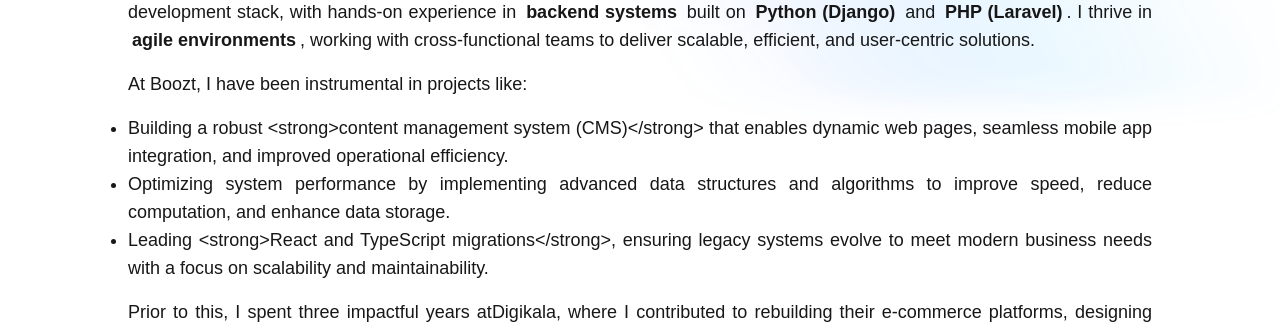
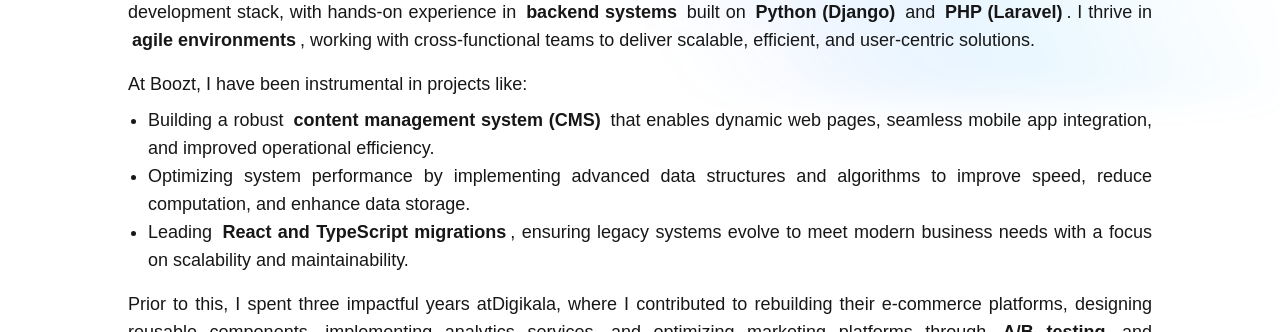
Before and after one commit to raminr77/raminr77.github.io, a Next.js app: page /about-me in a window 1280 px wide. Shown: the part 722-1054 px from the top of the page. Built offline with nearby package versions, Linux system fonts and the light colour scheme; a web font is replaced by a local one.

Commit message:
fix: warning

```diff
--- a/src/domains/about-me/helper/render-content.tsx
+++ b/src/domains/about-me/helper/render-content.tsx
@@ -1,5 +1,6 @@
+import { clsx } from 'clsx';
+import Image from 'next/image';
 import React, { type ReactNode } from 'react';
-import Image from 'next/image';
 import { ABOUT_ME_CONTENT_TYPE, type AboutMeContentItem } from '@/data';
 
 export const renderContent = (index: number, content: AboutMeContentItem): ReactNode => {
@@ -16,21 +17,24 @@ export const renderContent = (index: number, content: AboutMeContentItem): React
         title={content.title}
         width={content.width}
         height={content.height}
-        className={content.className}
+        className={clsx('my-4', content.className)}
       />
     );
   }
 
   if (content.type === ABOUT_ME_CONTENT_TYPE.list) {
     return (
-      <>
+      <div key={index}>
         <h5>{content.title}</h5>
-        <ul>
+        <ul className='ml-5 mt-2'>
           {content.data.map((listItemContent: string, listItemIndex: number) => (
-            <li key={listItemIndex}>{listItemContent}</li>
+            <li
+              key={listItemIndex}
+              dangerouslySetInnerHTML={{ __html: listItemContent }}
+            />
           ))}
         </ul>
-      </>
+      </div>
     );
   }
 
```
